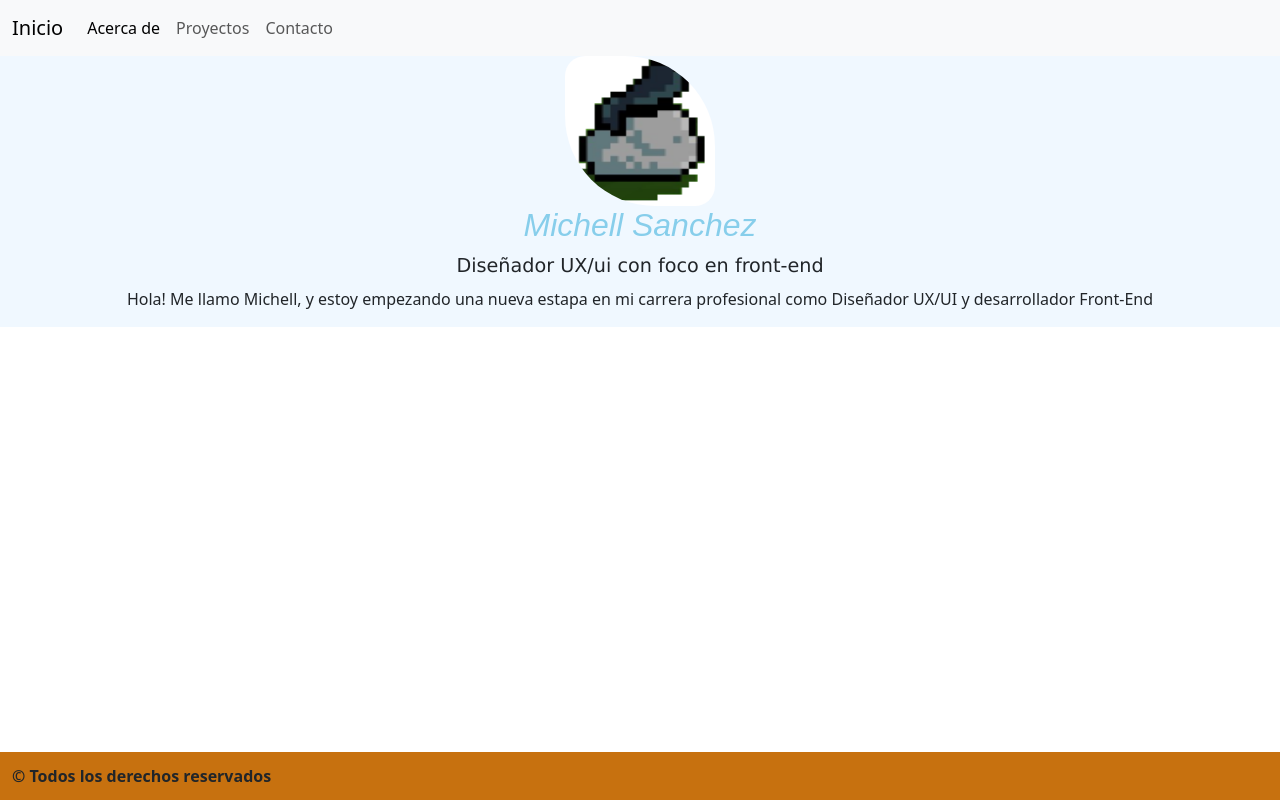
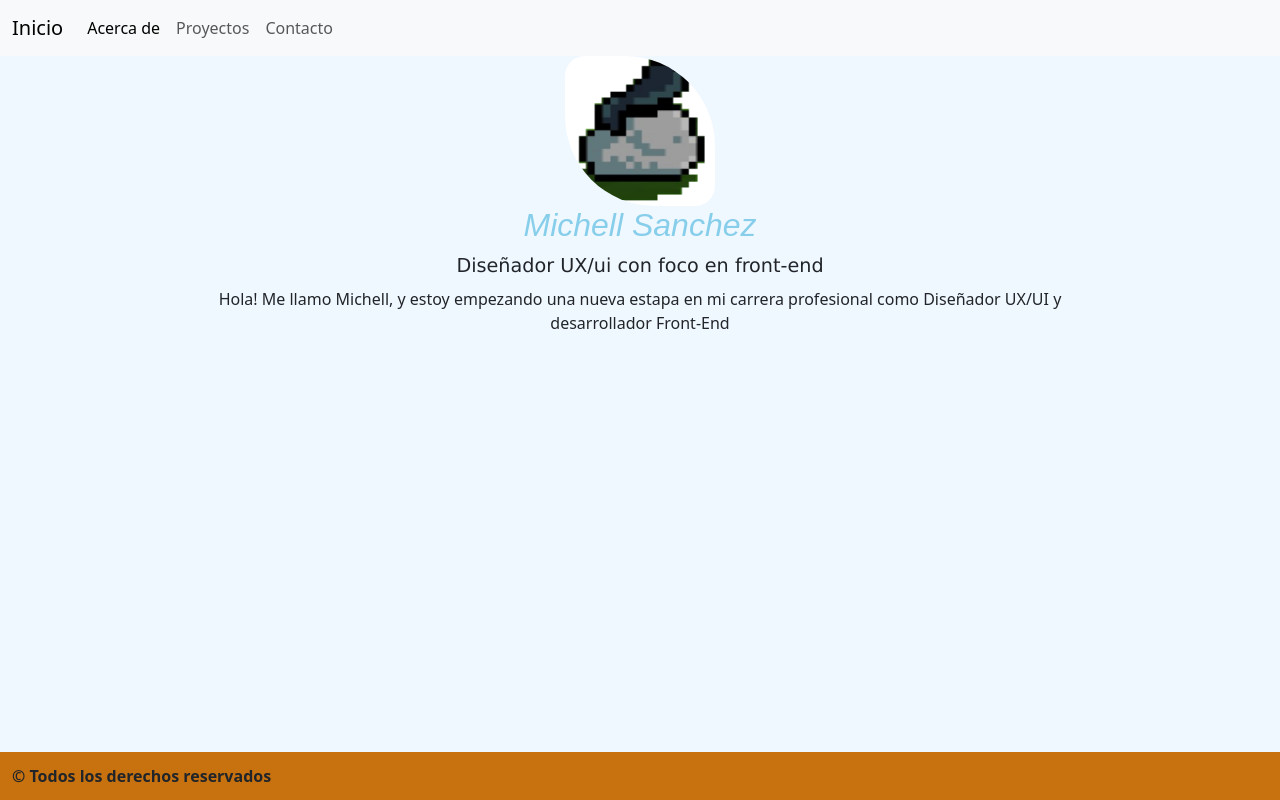
Before and after one commit to Michell-agaton/Entrega2-michell-sanchez, a plain HTML site: page index.html in a window 1280 px wide. Drawn offline with nearby package versions, Linux system fonts and the light colour scheme.

Commit message:
ajuste de espacios y fondo

```diff
--- a/index.html
+++ b/index.html
@@ -36,7 +36,14 @@
     </nav>
 
     <header>
+
         <!--Presentacion-->
+                <div class="container text-center">
+            <div class="row">
+                <div class="col-1">
+
+                </div>
+                <div class="col-10">
         <div class="presentacion">
             <img class="foto" src="./imagenes/copete.png" alt="Foto de perfil">
             <h1 class="titulo"> Michell Sanchez </h1>
@@ -46,6 +53,14 @@
                 UX/UI y desarrollador Front-End
             </p>
         </div>
+                </div>
+                <div class="col-1">
+                </div>
+            </div>
+        </div>
+
+
+
 
     </header>
 
@@ -53,7 +68,7 @@
 
     </main>
 
-    <footer >
+    <footer>
         <div class="footer">
             &copy; Todos los derechos reservados
         </div>
--- a/style.css
+++ b/style.css
@@ -1,7 +1,7 @@
 body{
     margin: 0;
     font-family: Arial, Helvetica, sans-serif;
-    background-color: aliceblue;
+    background-color: aliceblue !important;
     display: grid;
     min-height: 100vh;
     grid-template-rows: auto 1fr auto;
```
